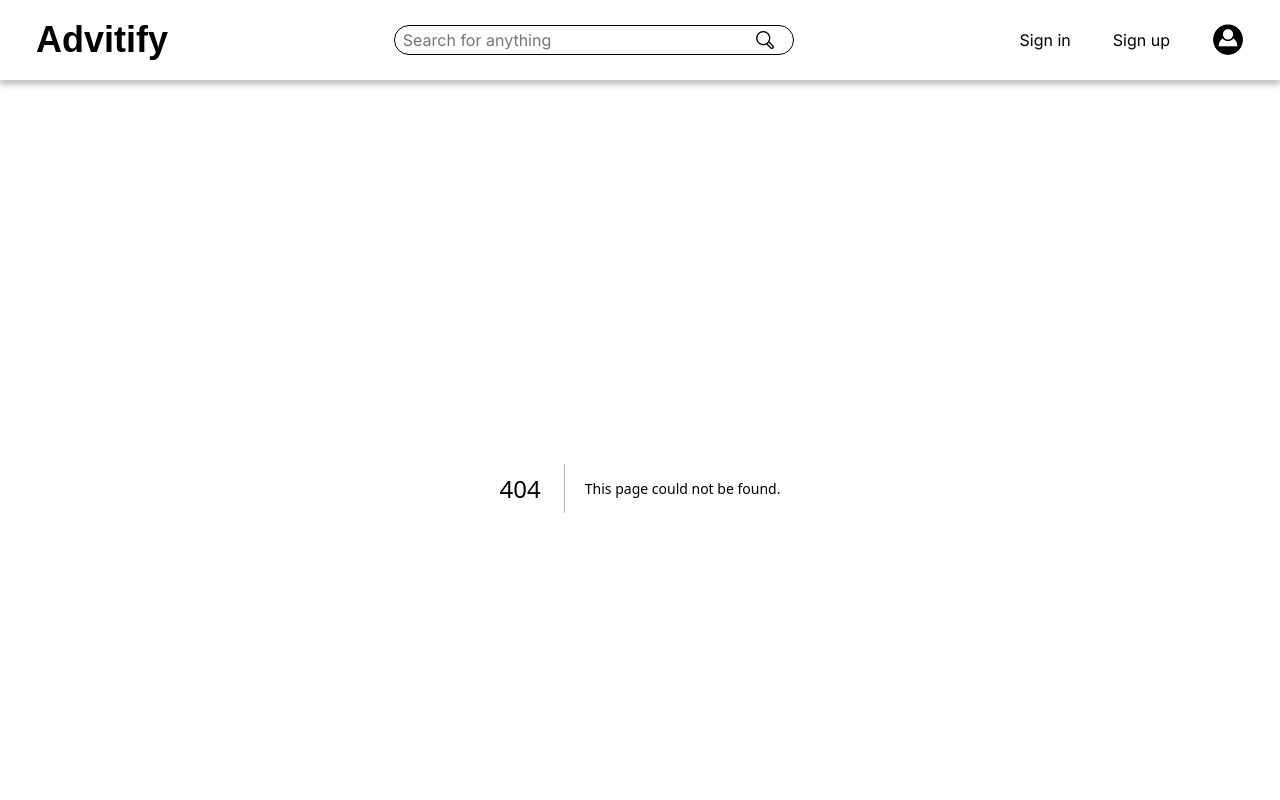
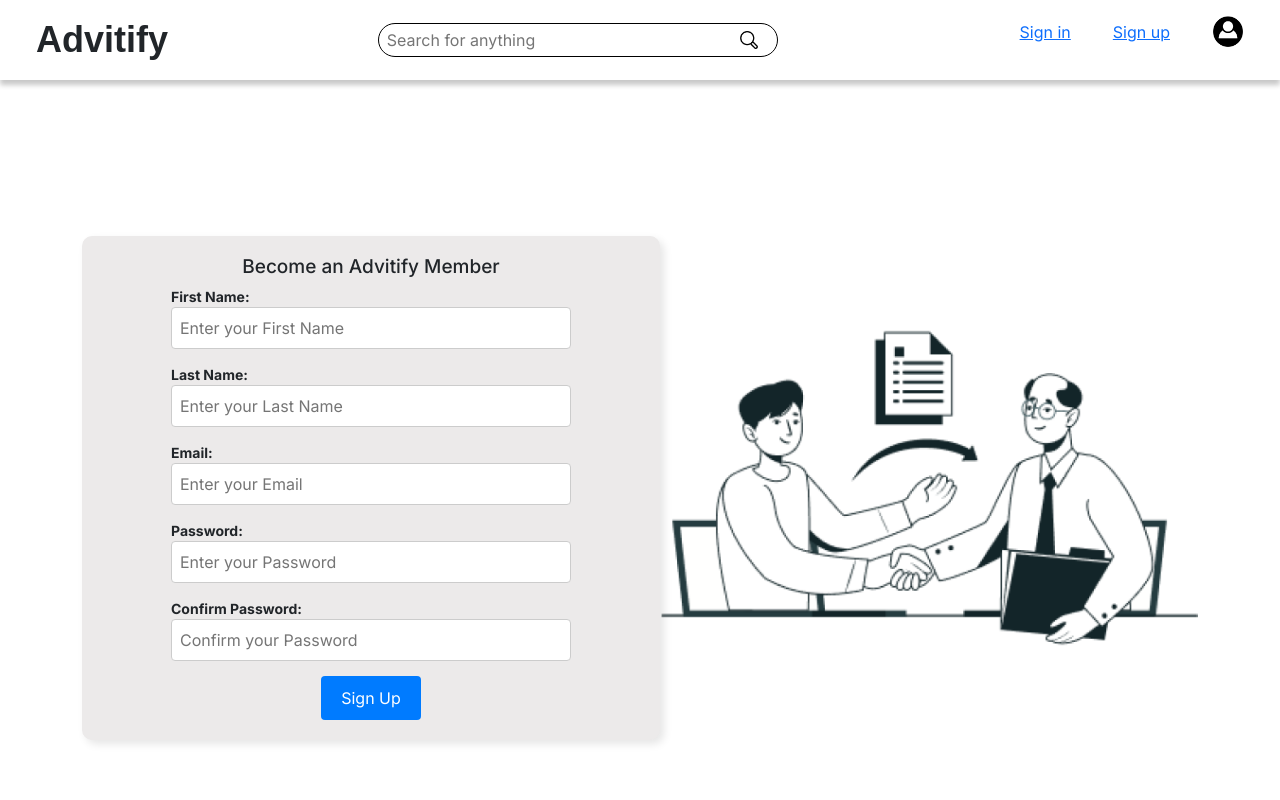
Before and after one commit to onurgolgedar/csis-3275-advitify, a Next.js app: page /signUpMember in a window 1280 px wide. Before the commit this address had no page. Shown: the top 800 px of the page. Built offline with nearby package versions, Linux system fonts and the light colour scheme; a web font is replaced by a local one.

Commit message:
SignupConsultant and SignupMember page created

```diff
--- a/app/sample/page.jsx
+++ b/app/sample/page.jsx
@@ -121,5 +121,6 @@
         </section>
       </div>
     </div>
+
   )
 }
--- /dev/null
+++ b/app/signUpConsultant/page.jsx
@@ -0,0 +1,60 @@
+import styles from '../signUpConsultant/signUpConsultant.css';
+
+export default function signUpConsultant() {
+    return(
+
+    <main className={styles.main}>
+      <link href="https://cdn.jsdelivr.net/npm/bootstrap@5.3.0/dist/css/bootstrap.min.css" rel="stylesheet" integrity="sha384-9ndCyUaIbzAi2FUVXJi0CjmCapSmO7SnpJef0486qhLnuZ2cdeRhO02iuK6FUUVM" crossorigin="anonymous"></link>
+      <script src="https://cdn.jsdelivr.net/npm/bootstrap@5.3.0/dist/js/bootstrap.bundle.min.js" integrity="sha384-geWF76RCwLtnZ8qwWowPQNguL3RmwHVBC9FhGdlKrxdiJJigb/j/68SIy3Te4Bkz" crossorigin="anonymous"></script>
+        <div class="container">
+        <div class="left-column">
+          <div class="signup-container">
+          <h1 className="heading">Become an Advitify Consultant</h1>
+            <div class="form-group">
+              <label for="firstName">First Name:</label>
+              <input type="text" id="firstName" placeholder="Enter your First Name"/>
+            </div>
+            <div class="form-group">
+              <label for="lastName">Last Name:</label>
+              <input type="text" id="lastName" placeholder="Enter your Last Name"/>
+            </div>
+            <div class="form-group">
+              <label for="email">Email:</label>
+              <input type="email" id="email" placeholder="Enter your Email"/>
+            </div>
+            <div class="form-group">
+              <label for="password">Password:</label>
+              <input type="password" id="password" placeholder="Enter your Password"/>
+            </div>
+            <div class="form-group">
+              <label for="confirmPassword">Confirm Password:</label>
+              <input type="password" id="confirmPassword" placeholder="Confirm your Password"/>
+            </div>
+            <div className="form-group">
+              <label htmlFor="documents">Attach Documents/Certifications:</label>
+              <div className="input-group">
+                <div className="custom-file">
+                  <input type="file" className="custom-file-input" id="documents" />
+                  <label className="custom-file-label" htmlFor="documents">
+                  </label>
+                </div>
+              </div>
+            </div>
+            <div className="form-group">
+              <label htmlFor="experience">Experience:</label>
+              <textarea
+                id="experience"
+                placeholder="Enter your experience details here..."
+                rows="6"
+              ></textarea>
+            </div>
+            <button class="signup-button">Sign Up</button>
+          </div>
+        </div>
+        <div class="right-column">
+        <img src='/contract_image.png' alt="Image Description" />
+        </div>
+      </div>
+    </main>
+    )
+}
--- /dev/null
+++ b/app/signUpConsultant/signUpConsultant.css
@@ -0,0 +1,100 @@
+body {
+    font-family: Arial, sans-serif;
+    margin: 0;
+    padding: 0;
+  }
+
+  .container {
+    display: flex;
+    justify-content: center;
+    align-items: center;
+    height: 100vh;
+  }
+
+  .left-column {
+    flex: 1;
+    padding: 20px;
+    background-color: #eceaea;
+    border-radius: 10px;
+    box-shadow: 4px 4px 8px rgba(0, 0, 0, 0.1);
+    position: relative; /* Set the left column as a positioned element */
+    z-index: 1; /* Ensure the left column is above the right column */
+  }
+
+
+  .signup-container {
+    max-width: 400px;
+    margin: auto;
+  }
+
+  .heading {
+    font-size: 19px; /* Adjust the value as per your requirement */
+    text-align: center;
+  }
+
+
+
+  h1 {
+    font-size: 15px;
+    font-weight: bold;
+    margin-bottom: 20px;
+  }
+
+  .form-group {
+    display: flex;
+    flex-direction: column;
+    margin-bottom: 15px;
+  }
+
+  /* .form-row {
+    display: flex;
+    align-items: center;
+    margin-bottom: 10px;
+  } */
+
+  label {
+    font-size: 14px;
+    font-weight: bold;
+  }
+
+  input {
+    padding: 8px;
+    font-size: 14px;
+    border: 1px solid #ccc;
+    border-radius: 4px;
+  }
+
+  .signup-button {
+    padding: 10px 20px;
+    font-size: 16px;
+    background-color: #007bff;
+    color: #fff;
+    border: none;
+    border-radius: 4px;
+    cursor: pointer;
+    display: block;
+    margin: 0 auto;
+  }
+
+  .signup-button:hover {
+    background-color: #0056b3;
+  }
+
+  /* Your existing CSS styles */
+
+.right-column {
+    flex: 1;
+    background-color: white;
+    display: flex;
+    /* justify-content: center; */
+    align-items: center;
+    justify-content: flex-end; /* Align the image to the right of the right column */
+    position: relative; /* Set the right column as a positioned element */
+    z-index: 0; /* Ensure the right column is behind the left column */
+  }
+
+  img {
+    max-width: 100%;
+    max-height: 100%;
+    object-fit: cover;
+  }
--- /dev/null
+++ b/app/signUpMember/page.jsx
@@ -0,0 +1,42 @@
+import styles from './signUp.css';
+
+export default function signUp() {
+    return(
+
+    <main className={styles.main}>
+      <link href="https://cdn.jsdelivr.net/npm/bootstrap@5.3.0/dist/css/bootstrap.min.css" rel="stylesheet" integrity="sha384-9ndCyUaIbzAi2FUVXJi0CjmCapSmO7SnpJef0486qhLnuZ2cdeRhO02iuK6FUUVM" crossorigin="anonymous"></link>
+      <script src="https://cdn.jsdelivr.net/npm/bootstrap@5.3.0/dist/js/bootstrap.bundle.min.js" integrity="sha384-geWF76RCwLtnZ8qwWowPQNguL3RmwHVBC9FhGdlKrxdiJJigb/j/68SIy3Te4Bkz" crossorigin="anonymous"></script>
+        <div class="container">
+        <div class="left-column">
+          <div class="signup-container">
+          <h1 className="heading">Become an Advitify Member</h1>
+            <div class="form-group">
+              <label for="firstName">First Name:</label>
+              <input type="text" id="firstName" placeholder="Enter your First Name"/>
+            </div>
+            <div class="form-group">
+              <label for="lastName">Last Name:</label>
+              <input type="text" id="lastName" placeholder="Enter your Last Name"/>
+            </div>
+            <div class="form-group">
+              <label for="email">Email:</label>
+              <input type="email" id="email" placeholder="Enter your Email"/>
+            </div>
+            <div class="form-group">
+              <label for="password">Password:</label>
+              <input type="password" id="password" placeholder="Enter your Password"/>
+            </div>
+            <div class="form-group">
+              <label for="confirmPassword">Confirm Password:</label>
+              <input type="password" id="confirmPassword" placeholder="Confirm your Password"/>
+            </div>
+            <button class="signup-button">Sign Up</button>
+          </div>
+        </div>
+        <div class="right-column">
+        <img src='/contract_image.png' alt="Image Description" />
+        </div>
+      </div>
+    </main>
+    )
+}
--- /dev/null
+++ b/app/signUpMember/signUp.css
@@ -0,0 +1,100 @@
+body {
+    font-family: Arial, sans-serif;
+    margin: 0;
+    padding: 0;
+  }
+
+  .container {
+    display: flex;
+    justify-content: center;
+    align-items: center;
+    height: 100vh;
+  }
+
+  .left-column {
+    flex: 1;
+    padding: 20px;
+    background-color: #eceaea;
+    border-radius: 10px;
+    box-shadow: 4px 4px 8px rgba(0, 0, 0, 0.1);
+    position: relative; /* Set the left column as a positioned element */
+    z-index: 1; /* Ensure the left column is above the right column */
+  }
+
+
+  .signup-container {
+    max-width: 400px;
+    margin: auto;
+  }
+
+  .heading {
+    font-size: 19px; /* Adjust the value as per your requirement */
+    text-align: center;
+  }
+
+
+
+  h1 {
+    font-size: 15px;
+    font-weight: bold;
+    margin-bottom: 20px;
+  }
+
+  .form-group {
+    display: flex;
+    flex-direction: column;
+    margin-bottom: 15px;
+  }
+
+  /* .form-row {
+    display: flex;
+    align-items: center;
+    margin-bottom: 10px;
+  } */
+
+  label {
+    font-size: 14px;
+    font-weight: bold;
+  }
+
+  input {
+    padding: 8px;
+    font-size: 14px;
+    border: 1px solid #ccc;
+    border-radius: 4px;
+  }
+
+  .signup-button {
+    padding: 10px 20px;
+    font-size: 16px;
+    background-color: #007bff;
+    color: #fff;
+    border: none;
+    border-radius: 4px;
+    cursor: pointer;
+    display: block;
+    margin: 0 auto;
+  }
+
+  .signup-button:hover {
+    background-color: #0056b3;
+  }
+
+  /* Your existing CSS styles */
+
+.right-column {
+    flex: 1;
+    background-color: white;
+    display: flex;
+    /* justify-content: center; */
+    align-items: center;
+    justify-content: flex-end; /* Align the image to the right of the right column */
+    position: relative; /* Set the right column as a positioned element */
+    z-index: 0; /* Ensure the right column is behind the left column */
+  }
+
+  img {
+    max-width: 100%;
+    max-height: 100%;
+    object-fit: cover;
+  }
```
